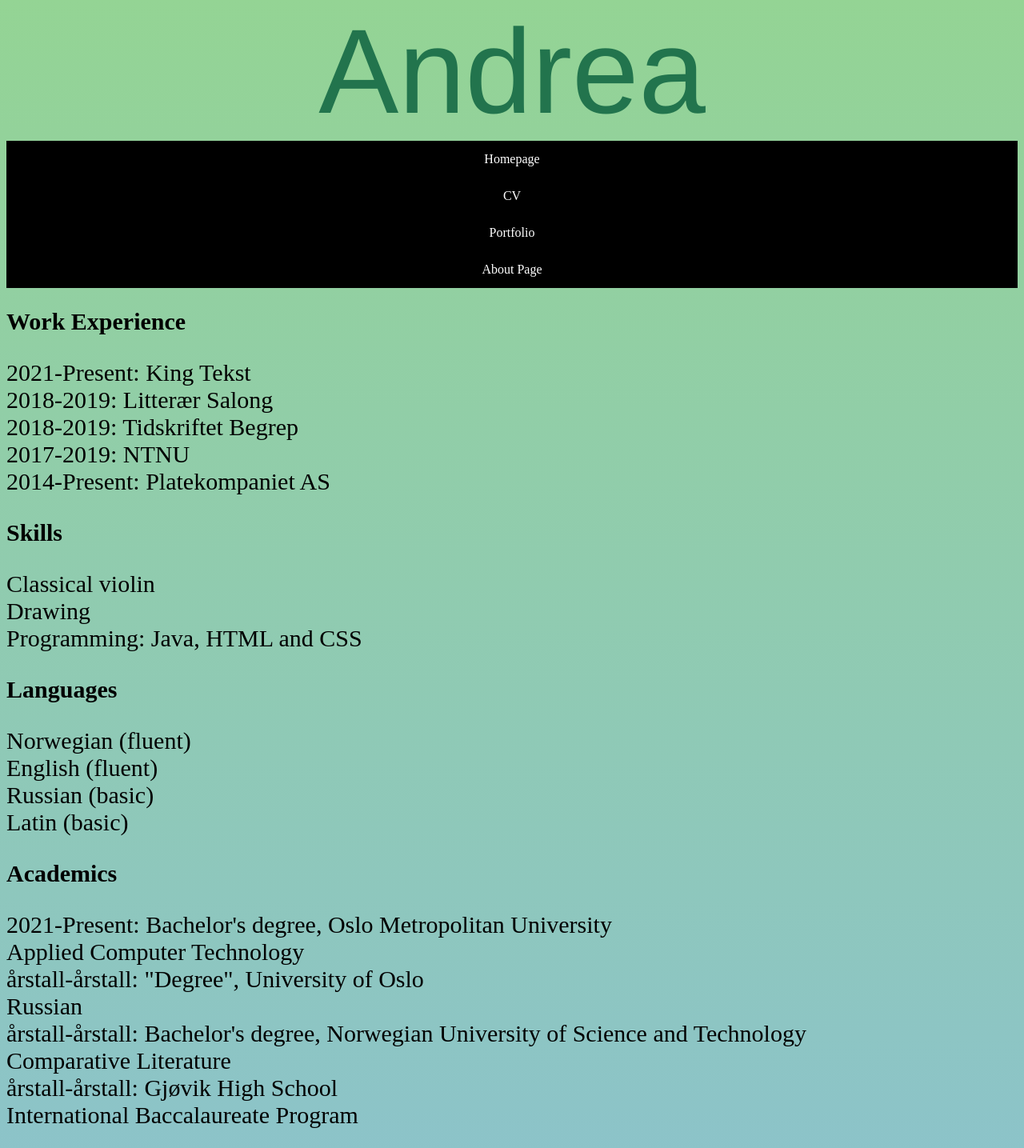
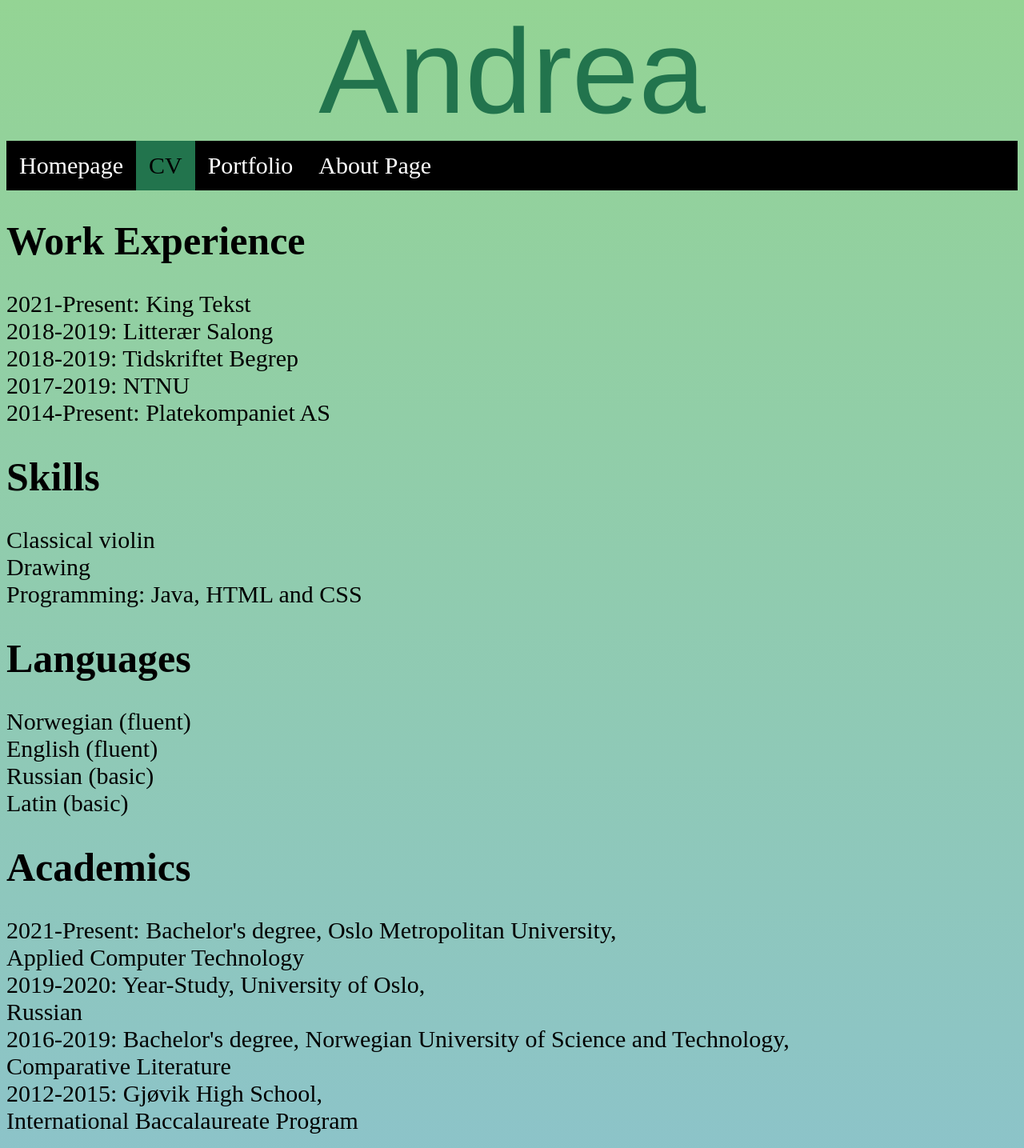
Before and after one commit to toneandreak/Data1200, a plain HTML site: page CV.html in a window 1280 px wide. Shown: the part 5-1440 px from the top of the page at 80% size. Drawn offline with Linux system fonts and the light colour scheme.

Commit message:
Update CV.html

```diff
--- a/CV.html
+++ b/CV.html
@@ -13,8 +13,6 @@
       <link rel="stylesheet" href="grids.CSS">
   </head>
 
-
-
   <body>
     <link rel="stylesheet" href="grids.CSS">
 
@@ -22,22 +20,16 @@
 
       <nav>
         <ul id="navigation">
-          <li><a class="Active" href="HomePage.html">Homepage</a></li>
-          <li><a class="CV" href="CV.html">CV</a></li>
-          <li><a class="Portfolio" href="Portfolio.html">Portfolio</a></li>
-          <li><a class="AboutPage" href="AboutPage.html">About Page</a></li>
+          <li><a class="nav" href="HomePage.html">Homepage</a></li>
+          <li><a class="active" href="CV.html">CV</a></li>
+          <li><a class="nav" href="Portfolio.html">Portfolio</a></li>
+          <li><a class="nav" href="AboutPage.html">About Page</a></li>
         </ul>
       </nav>
 
 
-
-
-
-
-          <div h2= "column.side">
-
-
-          <h2 id="work experience">Work Experience</h2>
+          <div h1= "column.side">
+          <h1 id="work experience">Work Experience</h1>
           <p>
             <dl>
                 <dt>2021-Present: King Tekst </dt>
@@ -50,12 +42,8 @@
           </p>
           </div>
 
-
-
-
-      <div h2= "column">
-
-          <h2 id="skills">Skills</h2>
+      <div h1= "column">
+          <h1 id="skills">Skills</h1>
           <p>
             <dl>
                 <dt>Classical violin</dt>
@@ -66,9 +54,9 @@
 
     </div>
 
-    <div h2= "column">
+    <div h1= "column">
 
-          <h2 id= "languages">Languages</h2>
+          <h1 id= "languages">Languages</h1>
           <p>
             <dl>
                 <dt>Norwegian (fluent)</dt>
@@ -80,23 +68,22 @@
 
     </div>
 
-      <div h2 ="column">
+      <div h1 ="column">
 
-          <h2 id="academics">Academics</h2>
+          <h1>Academics</h1>
           <p>
             <dl>
-                <dt>2021-Present: Bachelor's degree, Oslo Metropolitan University
+                <dt>2021-Present: Bachelor's degree, Oslo Metropolitan University,
                     <br>Applied Computer Technology</dt>
-                <dt>årstall-årstall: "Degree", University of Oslo
+                <dt>2019-2020: Year-Study, University of Oslo,
                     <br>Russian</dt>
-                <dt>årstall-årstall: Bachelor's degree, Norwegian University of Science and Technology
+                <dt>2016-2019: Bachelor's degree, Norwegian University of Science and Technology,
                     <br>Comparative Literature</dt>
-                <dt>årstall-årstall: Gjøvik High School
+                <dt>2012-2015: Gjøvik High School,
                     <br>International Baccalaureate Program</dt>
           </p>
-      </div>>
+      </div>
     </div>
-
-
+    <br>
   </body>
 </html>
```
